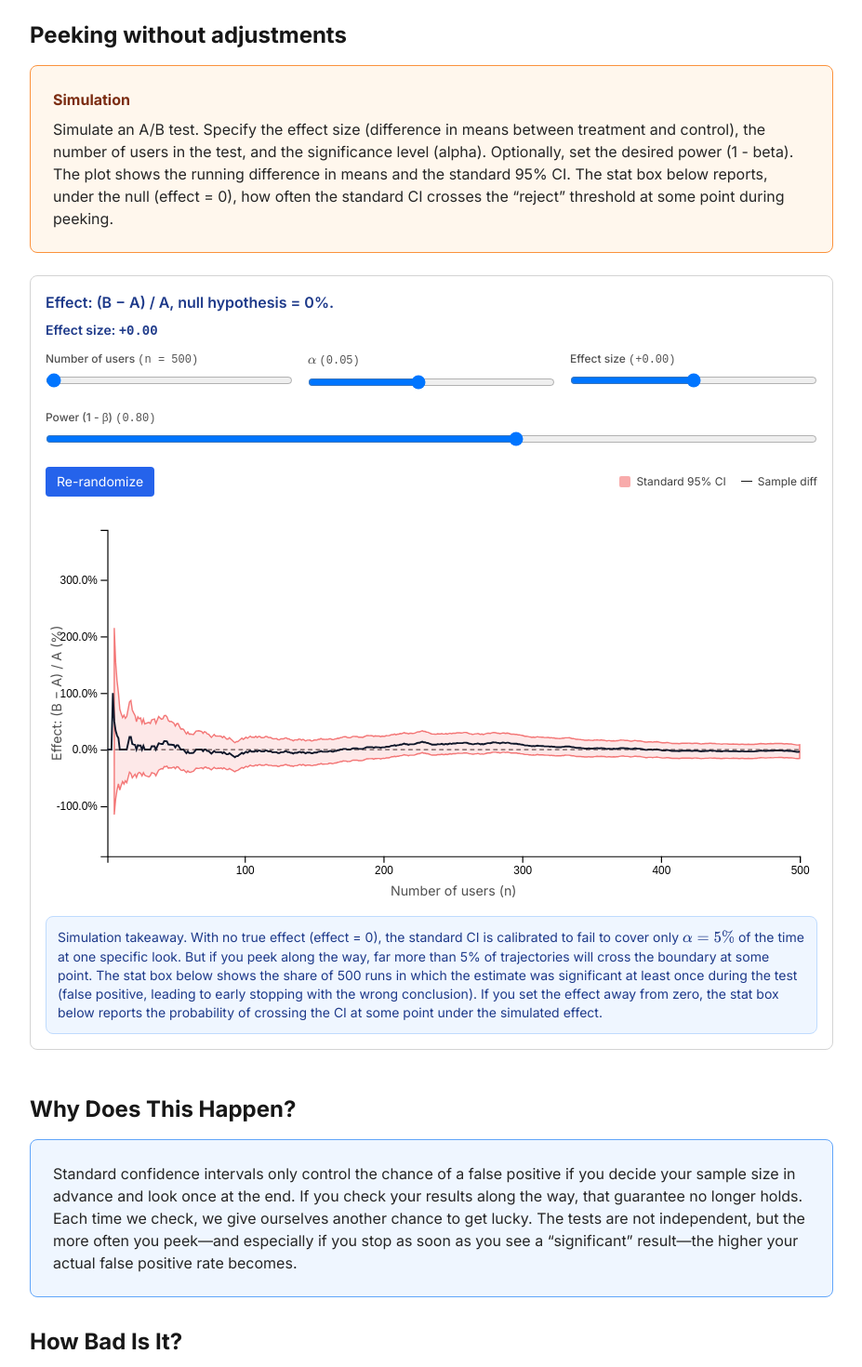
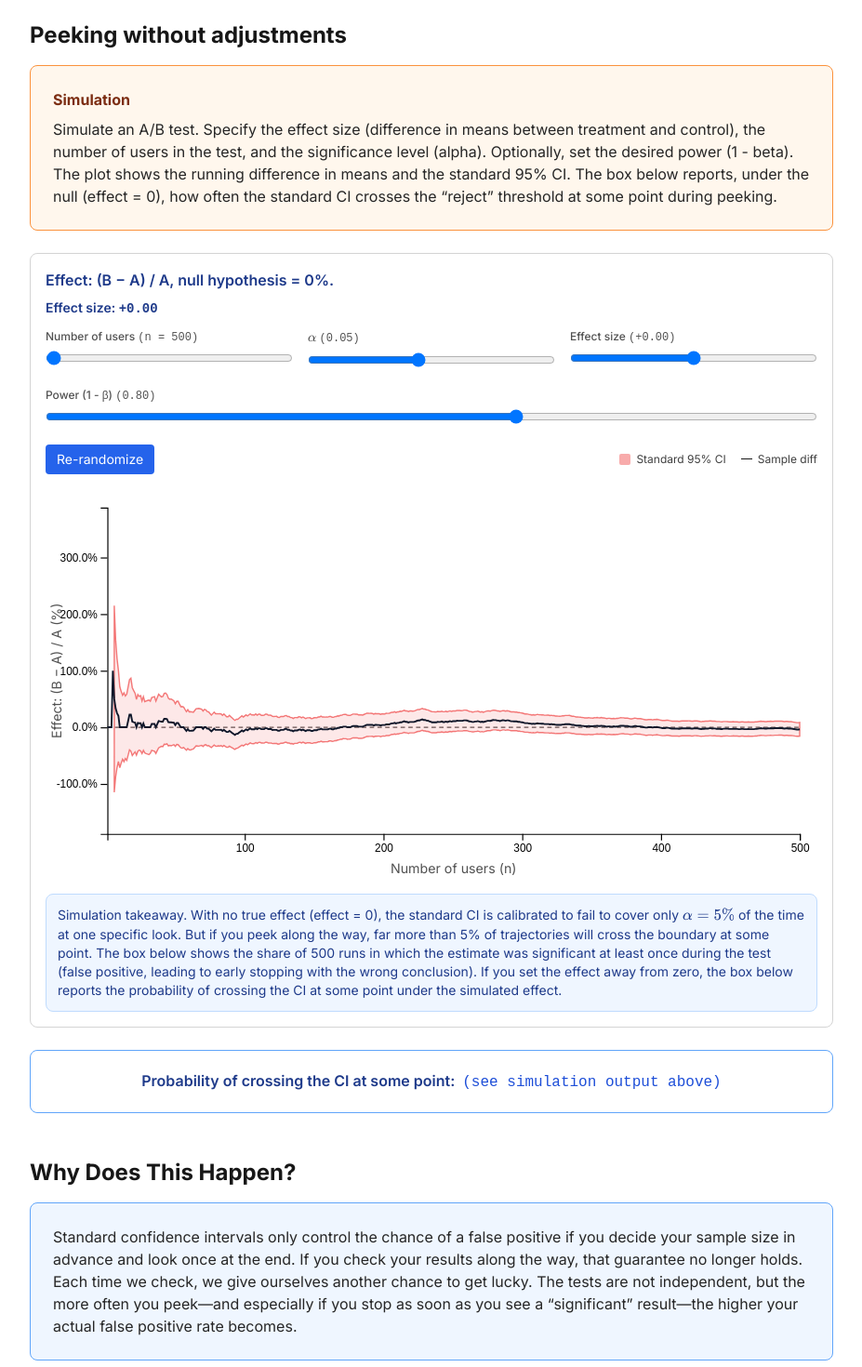
Before and after one commit to n-levy/sequential_testing, a Next.js app in the folder site/: page /short in a window 1280 px wide. Shown: the part 1020-2490 px from the top of the page at 93% size, without its empty margins (288-1215 px from the left). Built offline with nearby package versions, Linux system fonts and the light colour scheme.

Commit message:
Act1: Remove 'stat' from description, add probability box below simulation

```diff
--- a/site/components/act1/Act1.tsx
+++ b/site/components/act1/Act1.tsx
@@ -22,7 +22,7 @@ export function Act1() {
         <div className="bg-orange-50 border border-orange-400 rounded-lg p-6 mb-2">
           <h4 className="font-bold text-orange-900 mb-2">Simulation</h4>
           <p className="text-neutral-800">
-            Simulate an A/B test. Specify the effect size (difference in means between treatment and control), the number of users in the test, and the significance level (alpha). Optionally, set the desired power (1 - beta). The plot shows the running difference in means and the standard 95% CI. The stat box below reports, under the null (effect = 0), how often the standard CI crosses the “reject” threshold at some point during peeking.
+            Simulate an A/B test. Specify the effect size (difference in means between treatment and control), the number of users in the test, and the significance level (alpha). Optionally, set the desired power (1 - beta). The plot shows the running difference in means and the standard 95% CI. The box below reports, under the null (effect = 0), how often the standard CI crosses the “reject” threshold at some point during peeking.
           </p>
         </div>
 
@@ -35,10 +35,16 @@ export function Act1() {
           hideEffectStats={true}
           takeaway={
             <>
-              Simulation takeaway. With no true effect (effect = 0), the standard CI is calibrated to fail to cover only <InlineMath>{`\\alpha = 5\\%`}</InlineMath> of the time at one specific look. But if you peek along the way, far more than 5% of trajectories will cross the boundary at some point. The stat box below shows the share of 500 runs in which the estimate was significant at least once during the test (false positive, leading to early stopping with the wrong conclusion). If you set the effect away from zero, the stat box below reports the probability of crossing the CI at some point under the simulated effect.
+              Simulation takeaway. With no true effect (effect = 0), the standard CI is calibrated to fail to cover only <InlineMath>{`\\alpha = 5\\%`}</InlineMath> of the time at one specific look. But if you peek along the way, far more than 5% of trajectories will cross the boundary at some point. The box below shows the share of 500 runs in which the estimate was significant at least once during the test (false positive, leading to early stopping with the wrong conclusion). If you set the effect away from zero, the box below reports the probability of crossing the CI at some point under the simulated effect.
             </>
           }
         />
+
+        {/* Stat/probability box below simulation */}
+        <div className="bg-white border border-blue-400 rounded-lg p-5 mb-8 mt-4 text-center">
+          <span className="text-blue-900 font-semibold">Probability of crossing the CI at some point:</span>
+          <span className="ml-2 text-blue-700 font-mono" id="peek-prob-box">(see simulation output above)</span>
+        </div>
 
         {/* ── Why Does This Happen? ── */}
         <h3 className="text-2xl font-bold text-neutral-900 mb-4 mt-12">Why Does This Happen?</h3>
```
